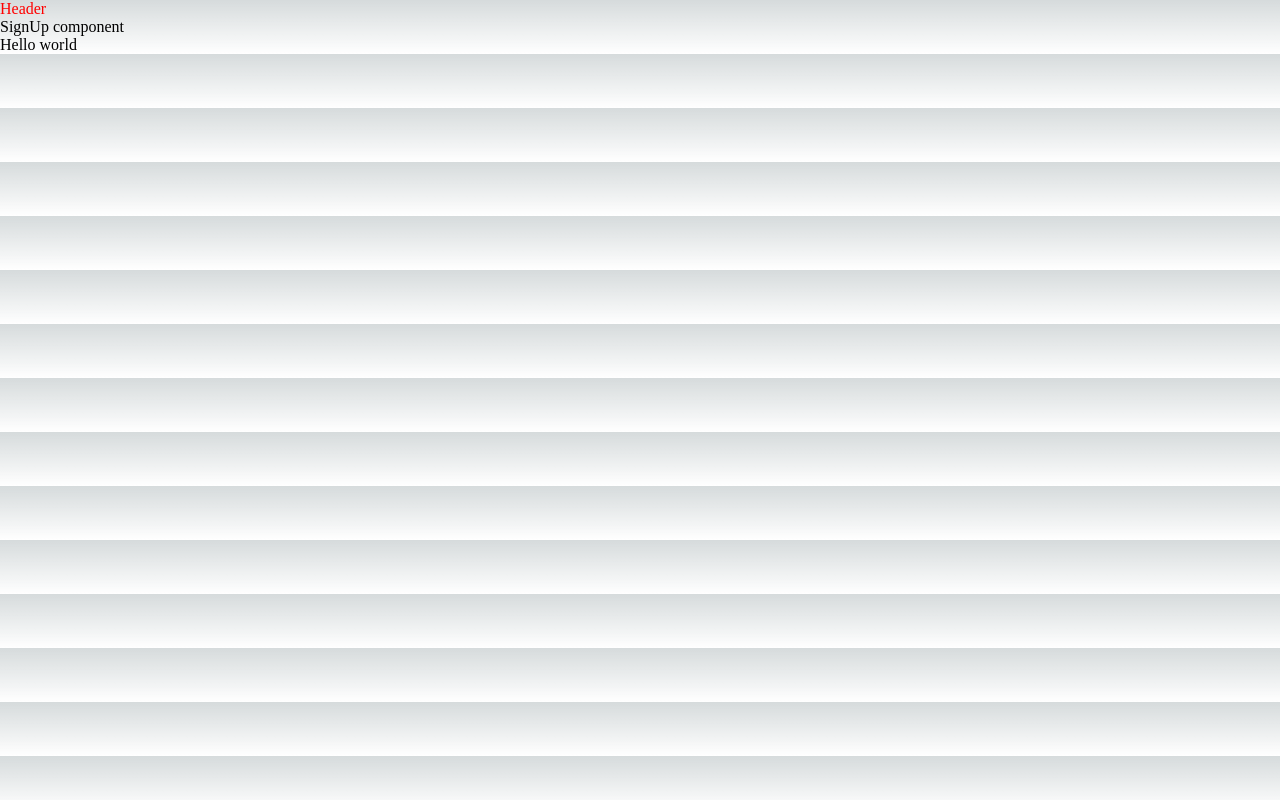
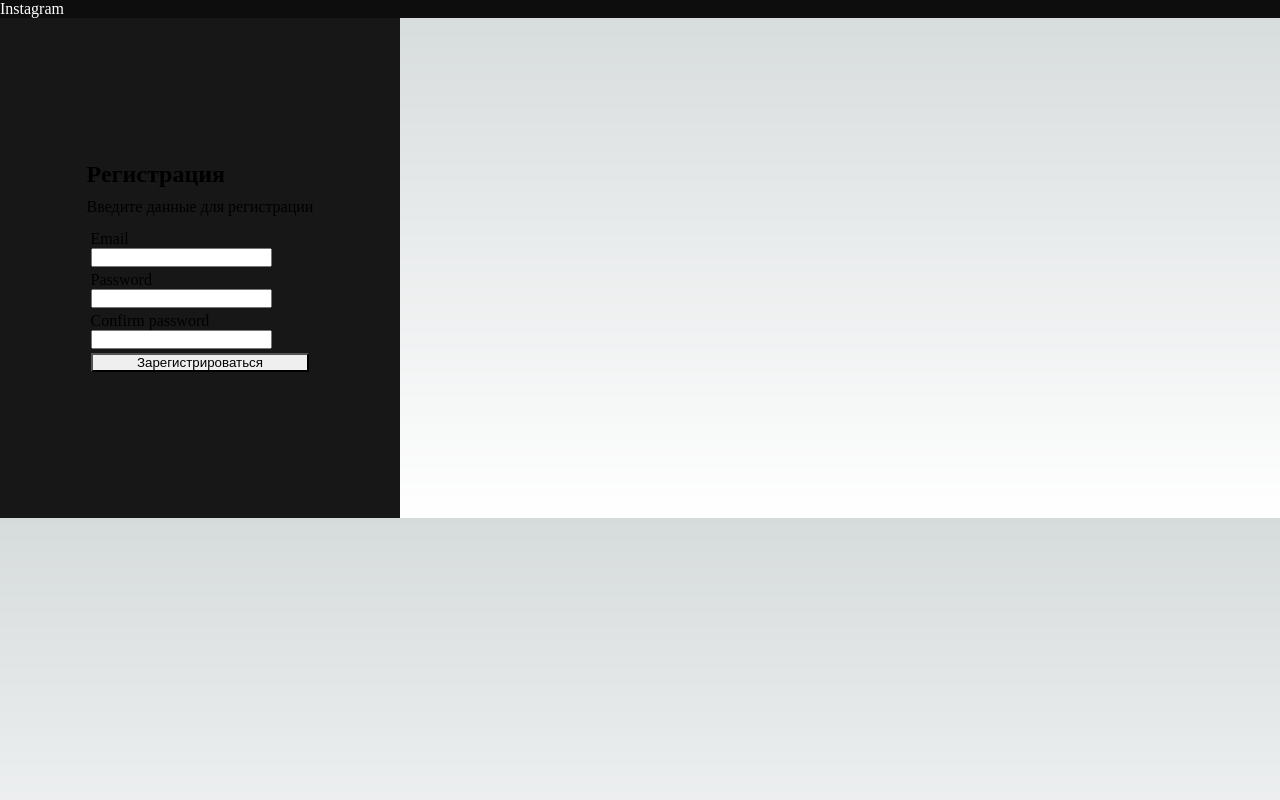
Before and after one commit to lunia56/instagram.ui, a Next.js app: page /signup in a window 1280 px wide. Built offline with nearby package versions, Linux system fonts and the light colour scheme.

Commit message:
add registration form

```diff
--- /dev/null
+++ b/src/assets/styles/variables.module.scss
@@ -0,0 +1,3 @@
+$titleColor: #FFFFFF;
+$backgroundColor:#0D0D0D;
+$componentColor:#171717;
--- /dev/null
+++ b/src/components/Header/Header.module.scss
@@ -0,0 +1,5 @@
+@import "src/assets/styles/variables.module";
+.header{
+  color: $titleColor;
+  background-color:$backgroundColor;
+}
--- a/src/components/Header/Header.tsx
+++ b/src/components/Header/Header.tsx
@@ -1,9 +1,10 @@
 import React from 'react';
+import s from './Header.module.scss'
 
 const Header = () => {
     return (
         <header>
-            <div style={{color:'red'}}>Header</div>
+            <div className={s.header} >Instagram</div>
         </header>
     );
 };
--- /dev/null
+++ b/src/components/SignUp/SignUp.module.scss
@@ -0,0 +1,9 @@
+@import "src/assets/styles/variables.module";
+.signUpBlock{
+  height: 500px;
+  background-color: $componentColor;
+  display: flex;
+  justify-content: center;
+  align-items: center;
+  max-width: 400px;
+}
--- a/src/components/SignUp/SignUp.tsx
+++ b/src/components/SignUp/SignUp.tsx
@@ -1,11 +1,101 @@
-import React from 'react';
+import {ReactNode, useState} from "react";
+import {Controller, FieldPath, useForm} from "react-hook-form";
+import s from './SignUp.module.scss'
+import {
+    FormControl,
+    FormLabel,
+    FormErrorMessage,
+    Input,
+    Button,
+    VStack,
+    Heading,
+    Box,
+    Text,
+} from "@chakra-ui/react";
+
+
 
 const SignUp = () => {
+
+    const [isSubmitting, setIsSubmitting] = useState(false);
+
+    const {register, handleSubmit,watch, formState: {errors}} = useForm({mode:'onChange'});
+    const onSubmit = (data) => {
+        setIsSubmitting(true);
+
+        // Ваша логика отправки формы
+        console.log(data)
+        setIsSubmitting(false);
+    };
+
     return (
-        <div>
-            SignUp component
-        </div>
+            <Box p={0} className={s.signUpBlock}>
+            <VStack spacing={10} align="stretch">
+                <Heading size="lg">Регистрация</Heading>
+                <Text>Введите данные для регистрации</Text>
+                <Box bg="gray.100" p={4} borderRadius="md">
+                    <form onSubmit={handleSubmit(onSubmit)}>
+                        <VStack spacing={4} align="stretch">
+                            <FormControl isInvalid={Boolean(errors.email)}>
+                                <FormLabel>Email</FormLabel>
+                                <Input type="email" {...register("email", {
+                                    required: "Email is required",
+                                    pattern: {
+                                        value: /^((([0-9A-Za-z]{1}[-0-9A-z\.]{1,}[0-9A-Za-z]{1})|([0-9А-Яа-я]{1}[-0-9А-я\.]{1,}[0-9А-Яа-я]{1}))@([-A-Za-z]{1,}\.){1,2}[-A-Za-z]{2,})$/u,
+                                        message: 'Please enter valid email...'
+                                    }
+                                })} />
+                                <FormErrorMessage>
+                                    {errors.email && <span>{errors.email.message}</span>}
+                                </FormErrorMessage>
+                            </FormControl>
+
+                            <FormControl isInvalid={Boolean(errors.password)}>
+                                <FormLabel>Password</FormLabel>
+                                <Input type="password" {...register("password", {
+                                    required: "Field is required", minLength: {
+                                        value: 6,
+                                        message: 'Minimum length 6 characters'
+                                    }, maxLength: {
+                                        value: 20,
+                                        message: 'Maximum length 20 characters'
+                                    }
+                                })}
+                                />
+                                <FormErrorMessage>
+                                    {errors.password && <span>{errors.password.message}</span>}
+                                </FormErrorMessage>
+                            </FormControl>
+
+                            <FormControl isInvalid={Boolean(errors.confirmPassword)}>
+                                <FormLabel>Confirm password</FormLabel>
+                                <Input type="password" {...register("confirmPassword", {
+                                    required: "Field is required",
+                                    validate: value => value === watch("password")
+                                })}
+                                />
+                                <FormErrorMessage>
+                                    {errors.confirmPassword && <span>{errors.confirmPassword.message}</span>}
+                                    {errors.confirmPassword?.type === 'validate' && <span>Passwords do not match</span>}
+                                </FormErrorMessage>
+                            </FormControl>
+
+
+                            <Button
+                                type="submit"
+                                isLoading={isSubmitting}
+                                loadingText="Отправка..."
+                                colorScheme="blue"
+                            >
+                                Зарегистрироваться
+                            </Button>
+                        </VStack>
+                    </form>
+                </Box>
+            </VStack>
+        </Box>
     );
-};
+}
+
 
 export default SignUp;
--- a/src/pages/_app.tsx
+++ b/src/pages/_app.tsx
@@ -1,6 +1,6 @@
 import '@/styles/globals.css'
-import type { AppProps } from 'next/app'
+import type {AppProps} from 'next/app'
 
-export default function App({ Component, pageProps }: AppProps) {
-  return <Component {...pageProps} />
+export default function App({Component, pageProps}: AppProps) {
+    return  <Component {...pageProps} />
 }
--- a/src/pages/signup.tsx
+++ b/src/pages/signup.tsx
@@ -8,7 +8,6 @@ const SignUpPage = () => {
     return (
         <Layout>
             <SignUp/>
-            <p>Hello world</p>
         </Layout>
 
     );
```
Also changed, not shown: package.json (+7 -0 lines), 1 other file (tests, documents, lock files or other folders).
